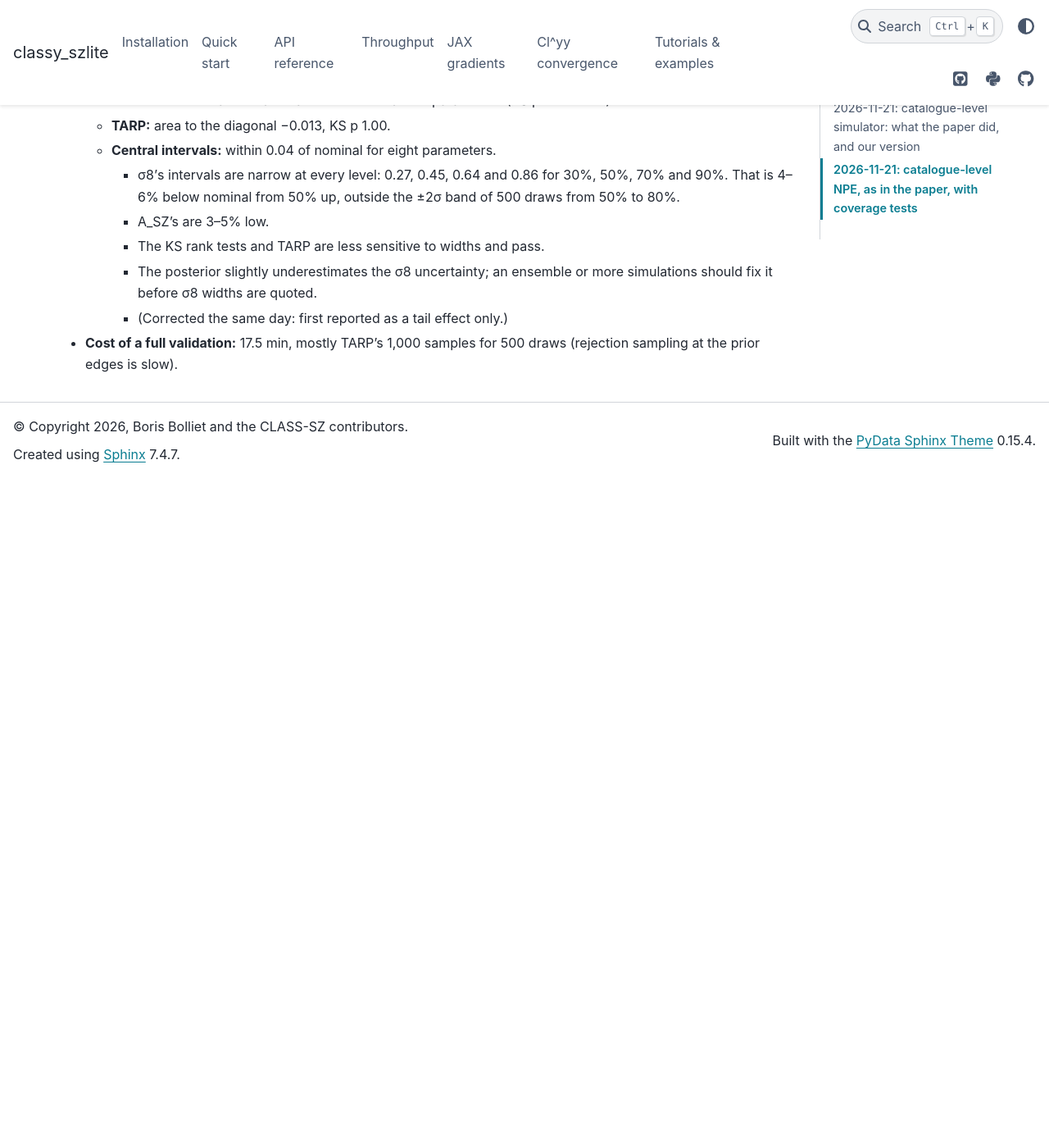
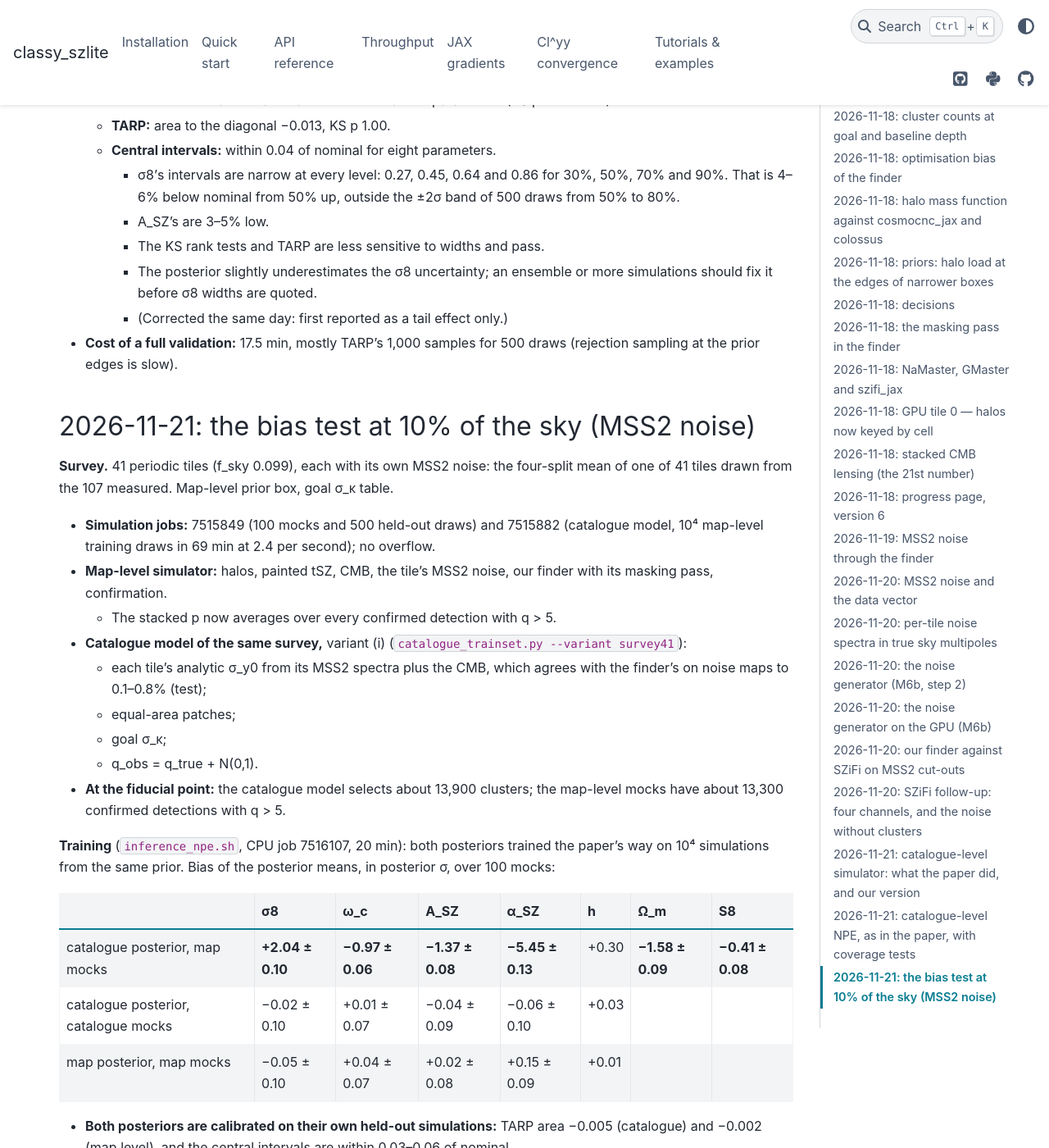
Before and after one commit to CLASS-SZ/classy_szlite, a Sphinx documentation site: the page built from docs/mapsim/LOG.md, in a window 1280 px wide and 1400 px high, scrolled down 26961 px. Shown: the whole window at 82% size. Built offline with Sphinx 7.4.7 and the PyData theme 0.15.4, drawn with Linux system fonts in a browser that asks for light colours; before the commit the page ends 27545 px from its top, so only the background shows below that; some of the changed text lies outside the part shown.

Commit message:
mapsim: LOG: the bias test at 10% of the sky (MSS2): catalogue-level inference biased on map-level mocks (sigma8 +2.0, alpha_SZ -5.5 sigma); map-level inference unbiased and calibrated
Co-Authored-By: Claude Opus 5.5 <noreply@anthropic.com>
Claude-Session: https://claude.ai/code/session_01LKS4L5UW7SKf5qQ2WAJ8ew

```diff
--- a/docs/mapsim/LOG.md
+++ b/docs/mapsim/LOG.md
@@ -1169,3 +1169,57 @@ paper's text, checked by a reviewer):
     - (Corrected the same day: first reported as a tail effect only.)
 - **Cost of a full validation:** 17.5 min, mostly TARP's 1,000 samples for 500
   draws (rejection sampling at the prior edges is slow).
+
+## 2026-11-21: the bias test at 10% of the sky (MSS2 noise)
+
+**Survey.** 41 periodic tiles (f_sky 0.099), each with its own MSS2 noise: the
+four-split mean of one of 41 tiles drawn from the 107 measured. Map-level prior
+box, goal σ_κ table.
+- **Simulation jobs:** 7515849 (100 mocks and 500 held-out draws) and 7515882
+  (catalogue model, 10⁴ map-level training draws in 69 min at 2.4 per second);
+  no overflow.
+- **Map-level simulator:** halos, painted tSZ, CMB, the tile's MSS2 noise, our
+  finder with its masking pass, confirmation.
+  - The stacked p now averages over every confirmed detection with q > 5.
+- **Catalogue model of the same survey,** variant (i)
+  (`catalogue_trainset.py --variant survey41`):
+  - each tile's analytic σ_y0 from its MSS2 spectra plus the CMB, which agrees
+    with the finder's on noise maps to 0.1–0.8% (test);
+  - equal-area patches;
+  - goal σ_κ;
+  - q_obs = q_true + N(0,1).
+- **At the fiducial point:** the catalogue model selects about 13,900
+  clusters; the map-level mocks have about 13,300 confirmed detections with
+  q > 5.
+
+**Training** (`inference_npe.sh`, CPU job 7516107, 20 min): both posteriors
+trained the paper's way on 10⁴ simulations from the same prior. Bias of the
+posterior means, in posterior σ, over 100 mocks:
+
+| | σ8 | ω_c | A_SZ | α_SZ | h | Ω_m | S8 |
+|---|---|---|---|---|---|---|---|
+| catalogue posterior, map mocks | **+2.04 ± 0.10** | **−0.97 ± 0.06** | **−1.37 ± 0.08** | **−5.45 ± 0.13** | +0.30 | **−1.58 ± 0.09** | **−0.41 ± 0.08** |
+| catalogue posterior, catalogue mocks | −0.02 ± 0.10 | +0.01 ± 0.07 | −0.04 ± 0.09 | −0.06 ± 0.10 | +0.03 | | |
+| map posterior, map mocks | −0.05 ± 0.10 | +0.04 ± 0.07 | +0.02 ± 0.08 | +0.15 ± 0.09 | +0.01 | | |
+
+- **Both posteriors are calibrated on their own held-out simulations:** TARP
+  area −0.005 (catalogue) and −0.002 (map level), and the central intervals
+  are within 0.03–0.06 of nominal.
+  - The catalogue posterior's A_SZ ranks have KS p 0.001: its intervals are
+    6–9% narrow.
+- **So the bias comes from applying the catalogue model to map-level data,**
+  not from either network.
+- **Size:**
+  - Every parameter of the map-level posterior is within 0.17σ (β_lens
+    −0.17σ; its six prior-dominated parameters carry small but precise
+    offsets).
+  - The paper's catalogue-level inference is off by up to 5.5σ (α_SZ) and
+    2σ (σ8).
+  - The σ8 and Ω_m shifts partly cancel in S8 (−0.4σ).
+  - At 40% of the sky the posteriors narrow by about 2, so the shifts double
+    in σ.
+- **Next:**
+  - split the bias into search selection (the control simulator), confusion
+    noise (variant (ii)) and blending;
+  - for paper 1, rerun with the public forecast noise
+    (`NOISE=forecast inference_sims.sh`, then `inference_npe.sh`).
```
